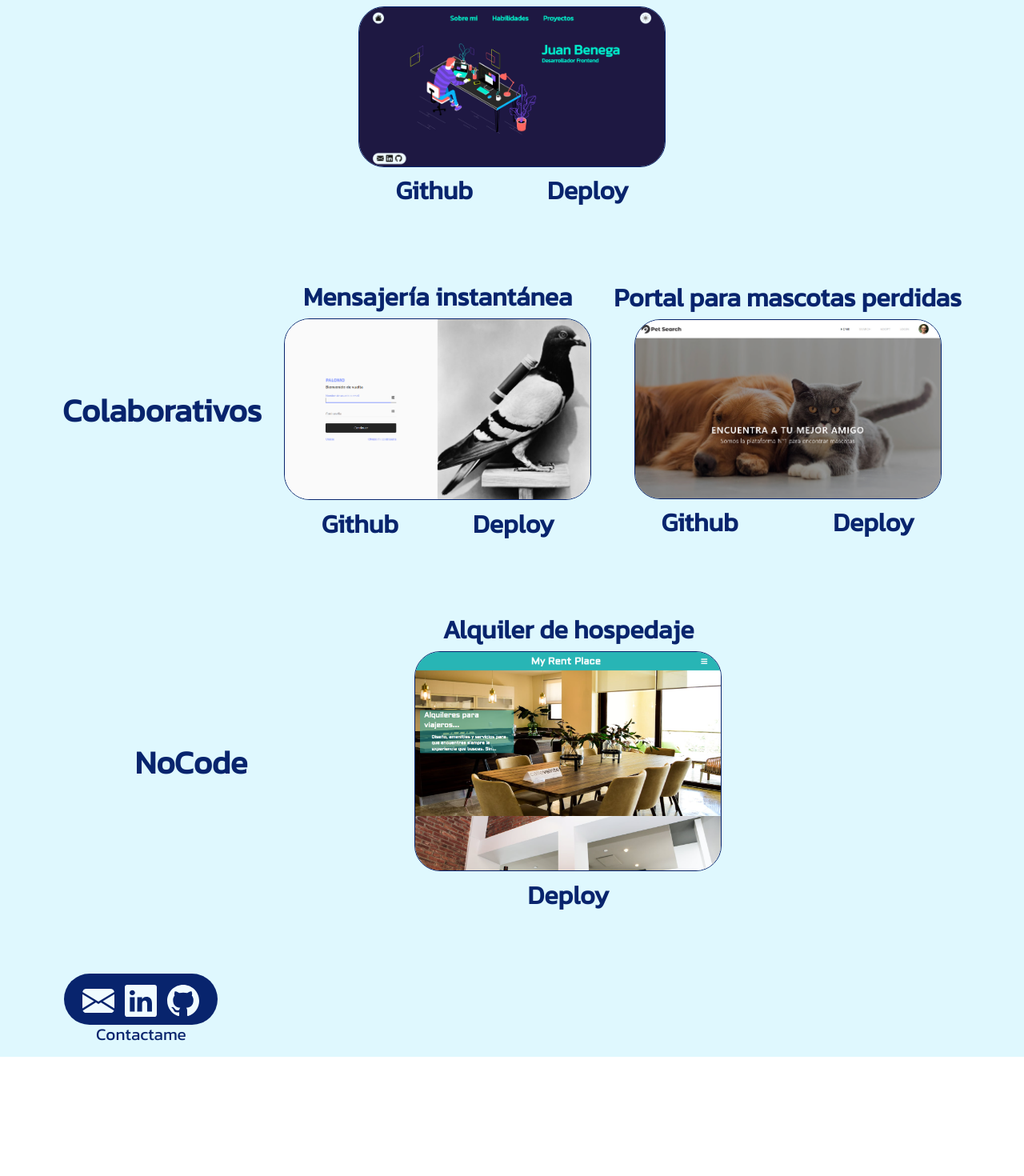
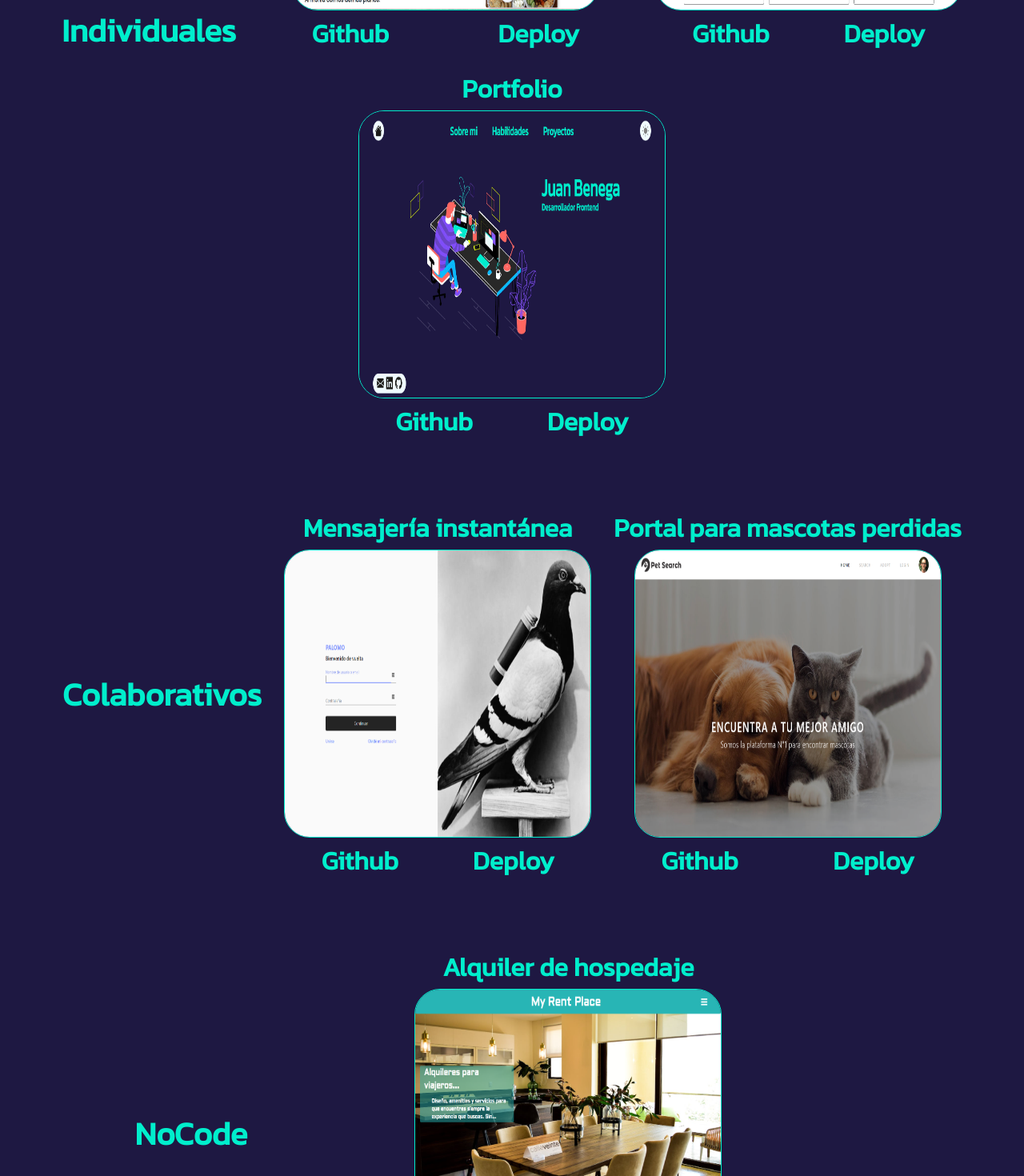
Before and after one commit to JuanBenega/Portfolio, a React (Create React App) app: page /projects in a window 1280 px wide. Shown: the part 600-2070 px from the top of the page at 80% size. Before the commit the page ends 1921 px from the top, so only its background shows below. Built offline with nearby package versions, Linux system fonts and the light colour scheme.

Commit message:
modificacion de sobreimagen en proyectos

```diff
--- a/src/App.js
+++ b/src/App.js
@@ -13,10 +13,9 @@ import Footer from './components/Footer';
 
 function App() {
 
-  const [mode, setMode] = useState(localStorage.getItem("theme") || "light");
+  const [mode, setMode] = useState(localStorage.getItem("theme") || "dark");
 
   const switchMode = () => {
-    //console.log(themeMode);
     switch (mode) {
       case "light":
         setMode("dark");
@@ -27,28 +26,25 @@ function App() {
       default:
         break;
     }
-    //     localStorage.setItem("theme", mode);
-    //     console.log(themeMode);
 
   }
 
-  // useEffect(() => {
-  //   themeMode = localStorage.getItem("theme");
-
-  // }, [themeMode])
+  useEffect(() => {
+    localStorage.setItem("theme", mode);
+  }, [mode])
 
 
   return (
     <BrowserRouter>
       <div className={mode === "dark" ? "App dark" : "App light"}>
-        <Header switchMode={switchMode} mode={mode}/>
+        <Header switchMode={switchMode} mode={mode} />
         <Routes>
-          <Route path='/' element={<Home mode={mode} />}  />
-          <Route path='/about' element={<About mode={mode}/>} />
-          <Route path='/skills' element={<Skills mode={mode}/>} />
-          <Route path='/projects' element={<Projects mode={mode}/>} />
+          <Route path='/' element={<Home mode={mode} />} />
+          <Route path='/about' element={<About mode={mode} />} />
+          <Route path='/skills' element={<Skills mode={mode} />} />
+          <Route path='/projects' element={<Projects mode={mode} />} />
         </Routes>
-        <Footer mode={mode}/>
+        <Footer mode={mode} />
       </div>
     </BrowserRouter>
   );
--- a/src/components/About.jsx
+++ b/src/components/About.jsx
@@ -1,9 +1,5 @@
 import { Container } from "react-bootstrap"
 import foto from "../img/juanBenega.jpg"
-import Footer from "./Footer"
-import Header from './Header';
-import { useContext } from 'react';
-import { ModeContext } from "../context/ModeContext";
 
 const About = () => {
 
@@ -13,11 +9,11 @@ const About = () => {
                     <img src={foto} alt="Desarrollo web" className="aboutImg" />
                     <div className="aboutText">
                         <h1 className="aboutTitle">Sobre mi</h1>
-                        <h3 className="aboutSubTitle">Hola soy Juan de Argentina. Estudio la carrera de Desarrollo <br />Fullstack en Coderhouse.
-                            <br />Tengo 12 años de experiencia laboral en seguridad electrónica y he adquirido habilidades de liderazgo de equipos,
+                        <h3 className="aboutSubTitle">Hola soy Juan, de Argentina. Estudio la carrera de Desarrollo <br />Fullstack en Coderhouse.
+                            <br />Tengo 12 años de experiencia laboral en seguridad electrónica corporativa, he adquirido habilidades de liderazgo de equipos,
                             resolución de problemas y gestión de proyectos que puedo aportar a los grupos de trabajo que integre.
-                            <br />Estoy Buscando dar un vuelco en mi carrera profesional hacia el desarrollo web y de aplicaciones. <br />Quiero
-                            encontrar entornos ágiles de mi interés donde poder desarrollar mi potencial valorando el balance entre la vida
+                            <br />Estoy buscando dar un vuelco en mi carrera profesional hacia el desarrollo web y de aplicaciones. <br />Quiero
+                            encontrar entornos ágiles de mi interés donde poder desarrollar mi potencial, valorando el balance entre la vida
                             personal y profesional.
                         </h3>
                     </div>
--- a/src/components/Header.jsx
+++ b/src/components/Header.jsx
@@ -2,8 +2,6 @@ import { BrightnessHighFill, HouseFill, ArrowDownCircleFill } from 'react-bootst
 import Container from 'react-bootstrap/Container';
 import Nav from 'react-bootstrap/Nav';
 import Navbar from 'react-bootstrap/Navbar';
-import { useContext } from 'react';
-import { ModeContext } from "../context/ModeContext";
 
 const Header = ({switchMode, mode}) => {
 
--- a/src/components/Projects.jsx
+++ b/src/components/Projects.jsx
@@ -1,10 +1,6 @@
 import Col from "react-bootstrap/Col"
 import Container from "react-bootstrap/Container"
 import Row from "react-bootstrap/Row"
-import Footer from "./Footer"
-import Header from "./Header"
-import { useContext } from 'react'
-import { ModeContext } from "../context/ModeContext"
 import cya from '../img/cuerpoyarmonia.PNG'
 import cya2 from '../img/cuerpoyarmonia2.PNG'
 import palomo from '../img/palomochat.PNG'
@@ -18,7 +14,7 @@ import portfolio2 from '../img/portfolio2.png'
 import nocode from '../img/NoCode.PNG'
 import nocode2 from '../img/nocode2.png'
 
-const Projects = ({mode}) => {
+const Projects = ({ mode }) => {
 
     const modifImg = (e) => {
         switch (e.target.id) {
@@ -81,34 +77,41 @@ const Projects = ({mode}) => {
                     <Col className="column">
                         <h1>Sitio web sobre bienestar y salud</h1>
                         <div className="projectImgGroup">
-                            <img id="cya" className={mode==="dark" ? "projectImg" : "projectImgLight"} src={cya} alt="Ecommerce Cuerpo y Armonía" onMouseEnter={(e) => { modifImg(e) }} onMouseLeave={(e) => { restImg(e) }} />
+                            <img id="cya" className={mode === "dark" ? "projectImg" : "projectImgLight"} src={cya} alt="Ecommerce Cuerpo y Armonía" />
+                            <div className="projectImgText"><p className="imgText">HTML - CSS - Sass - Bootstrap</p></div>
                         </div>
                         <div className="projectLinkGroup">
-                            <a href="https://github.com/JuanBenega/Proyecto-Desarrollo-Web" className={mode==="dark" ? "projectLink" : "projectLinkLight"} target={'_blank'}>
+                            <a href="https://github.com/JuanBenega/Proyecto-Desarrollo-Web" className={mode === "dark" ? "projectLink" : "projectLinkLight"} target={'_blank'}>
                                 <h3 className="subtitle">Github</h3></a>
-                            <a href="https://juanbenega.github.io/Proyecto-Desarrollo-Web/" className={mode==="dark" ? "projectLink" : "projectLinkLight"} target={'_blank'}>
+                            <a href="https://juanbenega.github.io/Proyecto-Desarrollo-Web/" className={mode === "dark" ? "projectLink" : "projectLinkLight"} target={'_blank'}>
                                 <h3 className="subtitle">Deploy</h3></a>
                         </div>
                     </Col>
                     <Col className="column">
                         <h1>Ecommerce</h1>
-                        <img id="cyaEcom" className={mode==="dark" ? "projectImg" : "projectImgLight"} src={cyaecom} alt="Ecommerce Cuerpo y Armonía" onMouseEnter={(e) => { modifImg(e) }} onMouseLeave={(e) => { restImg(e) }} />
+                        <div className="projectImgGroup">
+                            <img id="cyaEcom" className={mode === "dark" ? "projectImg" : "projectImgLight"} src={cyaecom} alt="Ecommerce Cuerpo y Armonía"  />
+                            <div className="projectImgText"><p className="imgText">ReactJS - CSS - Bootstrap - Firebase</p></div>
+                        </div>
                         <div className="projectLinkGroup">
-                            <a href="https://github.com/JuanBenega/proyecto-react" className={mode==="dark" ? "projectLink" : "projectLinkLight"} target={'_blank'}>
+                            <a href="https://github.com/JuanBenega/proyecto-react" className={mode === "dark" ? "projectLink" : "projectLinkLight"} target={'_blank'}>
                                 <h3 className="subtitle">Github</h3></a>
-                            <a href="https://proyecto-react-ashen.vercel.app/" className={mode==="dark" ? "projectLink" : "projectLinkLight"} target={'_blank'}>
+                            <a href="https://proyecto-react-ashen.vercel.app/" className={mode === "dark" ? "projectLink" : "projectLinkLight"} target={'_blank'}>
                                 <h3 className="subtitle">Deploy</h3></a>
                         </div>
                     </Col>
                     <Col className="column">
                         <h1>Portfolio</h1>
                         <div className="projectImgGroup">
-                            <img id="port" className={mode==="dark" ? "projectImg" : "projectImgLight"} src={portfolio} alt="Ecommerce Cuerpo y Armonía" onMouseEnter={(e) => { modifImg(e) }} onMouseLeave={(e) => { restImg(e) }} />
+                            <div className="projectImgGroup">
+                                <img id="port" className={mode === "dark" ? "projectImg" : "projectImgLight"} src={portfolio} alt="Ecommerce Cuerpo y Armonía" />
+                                <div className="projectImgText"><p className="imgText">ReactJS - CSS - Sass - Bootstrap</p></div>
+                            </div>
                         </div>
                         <div className="projectLinkGroup">
-                            <a href="https://github.com/JuanBenega/Portfolio" className={mode==="dark" ? "projectLink" : "projectLinkLight"} target={'_blank'}>
+                            <a href="https://github.com/JuanBenega/Portfolio" className={mode === "dark" ? "projectLink" : "projectLinkLight"} target={'_blank'}>
                                 <h3 className="subtitle">Github</h3></a>
-                            <a href="https://jbenega.vercel.app/" className={mode==="dark" ? "projectLink" : "projectLinkLight"} target={'_blank'}>
+                            <a href="https://jbenega.vercel.app/" className={mode === "dark" ? "projectLink" : "projectLinkLight"} target={'_blank'}>
                                 <h3 className="subtitle">Deploy</h3></a>
                         </div>
                     </Col>
@@ -119,21 +122,27 @@ const Projects = ({mode}) => {
                     </Col>
                     <Col className="column">
                         <h1>Mensajería instantánea</h1>
-                        <img id="pal" className={mode==="dark" ? "projectImg" : "projectImgLight"} src={palomo} alt="Chat de mensajería instantánea" onMouseEnter={(e) => { modifImg(e) }} onMouseLeave={(e) => { restImg(e) }} />
+                        <div className="projectImgGroup">
+                            <img id="pal" className={mode === "dark" ? "projectImg" : "projectImgLight"} src={palomo} alt="Chat de mensajería instantánea" />
+                            <div className="projectImgText"><p className="imgText">ReacJS - CSS - Sass</p></div>
+                        </div>
                         <div className="projectLinkGroup">
-                            <a href="https://github.com/No-Country/S4-05-T-Java-React" className={mode==="dark" ? "projectLink" : "projectLinkLight"} target={'_blank'}>
+                            <a href="https://github.com/No-Country/S4-05-T-Java-React" className={mode === "dark" ? "projectLink" : "projectLinkLight"} target={'_blank'}>
                                 <h3 className="subtitle">Github</h3></a>
-                            <a href="https://palomochat.vercel.app/" className={mode==="dark" ? "projectLink" : "projectLinkLight"} target={'_blank'}>
+                            <a href="https://palomochat.vercel.app/" className={mode === "dark" ? "projectLink" : "projectLinkLight"} target={'_blank'}>
                                 <h3 className="subtitle">Deploy</h3></a>
                         </div>
                     </Col>
                     <Col className="column">
                         <h1>Portal para mascotas perdidas</h1>
-                        <img id="masc" className={mode==="dark" ? "projectImg" : "projectImgLight"} src={mascotas} alt="Portal para mascotas perdidas" onMouseEnter={(e) => { modifImg(e) }} onMouseLeave={(e) => { restImg(e) }} />
+                        <div className="projectImgGroup">
+                            <img id="masc" className={mode === "dark" ? "projectImg" : "projectImgLight"} src={mascotas} alt="Portal para mascotas perdidas" />
+                            <div className="projectImgText"><p className="imgText">ReactJS - Bootstrap - API Request</p></div>
+                        </div>
                         <div className="projectLinkGroup">
-                            <a href="https://github.com/No-Country/c6-32-m-jquery-node" className={mode==="dark" ? "projectLink" : "projectLinkLight"} target={'_blank'}>
+                            <a href="https://github.com/No-Country/c6-32-m-jquery-node" className={mode === "dark" ? "projectLink" : "projectLinkLight"} target={'_blank'}>
                                 <h3 className="subtitle">Github</h3></a>
-                            <a href="https://pet-search.netlify.app/home" className={mode==="dark" ? "projectLink" : "projectLinkLight"} target={'_blank'}>
+                            <a href="https://pet-search.netlify.app/home" className={mode === "dark" ? "projectLink" : "projectLinkLight"} target={'_blank'}>
                                 <h3 className="subtitle">Deploy</h3></a>
                         </div>
                     </Col>
@@ -144,9 +153,12 @@ const Projects = ({mode}) => {
                     </Col>
                     <Col className="column">
                         <h1>Alquiler de hospedaje</h1>
-                        <img id="nocode" className={mode==="dark" ? "projectImg" : "projectImgLight"} src={nocode} alt="Chat de mensajería instantánea" onMouseEnter={(e) => { modifImg(e) }} onMouseLeave={(e) => { restImg(e) }} />
+                        <div className="projectImgGroup">
+                        <img id="nocode" className={mode === "dark" ? "projectImg" : "projectImgLight"} src={nocode} alt="Chat de mensajería instantánea" />
+                        <div className="projectImgText"><p className="imgText">Bubble - Google API - Stripe API</p></div>
+                        </div>
                         <div className="projectLinkGroup">
-                            <a href="https://my-rent-place.bubbleapps.io/version-test/index" className={mode==="dark" ? "projectLink" : "projectLinkLight"} target={'_blank'}>
+                            <a href="https://my-rent-place.bubbleapps.io/version-test/index" className={mode === "dark" ? "projectLink" : "projectLinkLight"} target={'_blank'}>
                                 <h3 className="subtitle">Deploy</h3></a>
                         </div>
                     </Col>
--- a/src/context/ModeContext.js
+++ /dev/null
@@ -1,17 +0,0 @@
-import { createContext, useState, useEffect } from "react";
-
-export const ModeContext = createContext();
-
-const ModeProvider = ({ children }) => {
-
-
-
-
-    return (
-        <ModeContext.Provider >
-                    {children}
-        </ModeContext.Provider>
-    );
-}
-
-export default ModeProvider;
--- a/src/styles/components/_projects.scss
+++ b/src/styles/components/_projects.scss
@@ -1,4 +1,3 @@
-
 .projectGroup {
     display: flex;
     align-items: center;
@@ -19,6 +18,7 @@
     align-items: center;
     justify-content: space-around;
     margin-top: 0.5rem;
+
     :hover {
         @extend %hover;
         scale: 110%;
@@ -38,6 +38,8 @@
 .projectImg {
     @extend %img;
     border-color: $prim;
+
+
 }
 
 .projectImgLight {
@@ -53,3 +55,45 @@
     display: flex;
     align-self: flex-end;
 }
+
+.projectImgGroup {
+    position: relative;
+    overflow: hidden;
+    cursor: pointer;
+}
+
+.projectImgGroup::before {
+    content: '';
+    position: absolute;
+    opacity: 0;
+    transition: opacity 1s ease-out;
+}
+
+.projectImgGroup:hover:before {
+    opacity: 1;
+}
+
+.projectImgGroup .projectImgText {
+    @extend %img;
+
+    padding: 5px 15px;
+    position: absolute;
+    top: 100%;
+    background-color: #1e18427e;
+}
+
+.projectImgGroup:hover .projectImgText {
+    top: 0;
+}
+
+.imgText {
+    color: $white;
+    font-size: 4rem;
+}
+
+
+.projectImgText {
+    @extend %flexCenter;
+    text-shadow: 4px 4px 2px rgba(0, 238, 204, 0.51);
+    font-weight: bolder;
+}
--- a/src/styles/config/_extends.scss
+++ b/src/styles/config/_extends.scss
@@ -1,3 +1,9 @@
+%flexCenter {
+    display: flex;
+    justify-content: center;
+    align-items: center;
+}
+
 %hover {
     scale: 120%;
     color: $white;
@@ -70,6 +76,8 @@
     border: solid;
     border-radius: 2rem;
     border-width: 0.1rem;
+    height: 22.5rem;
+
 }
 
 %footerMenu {
```
